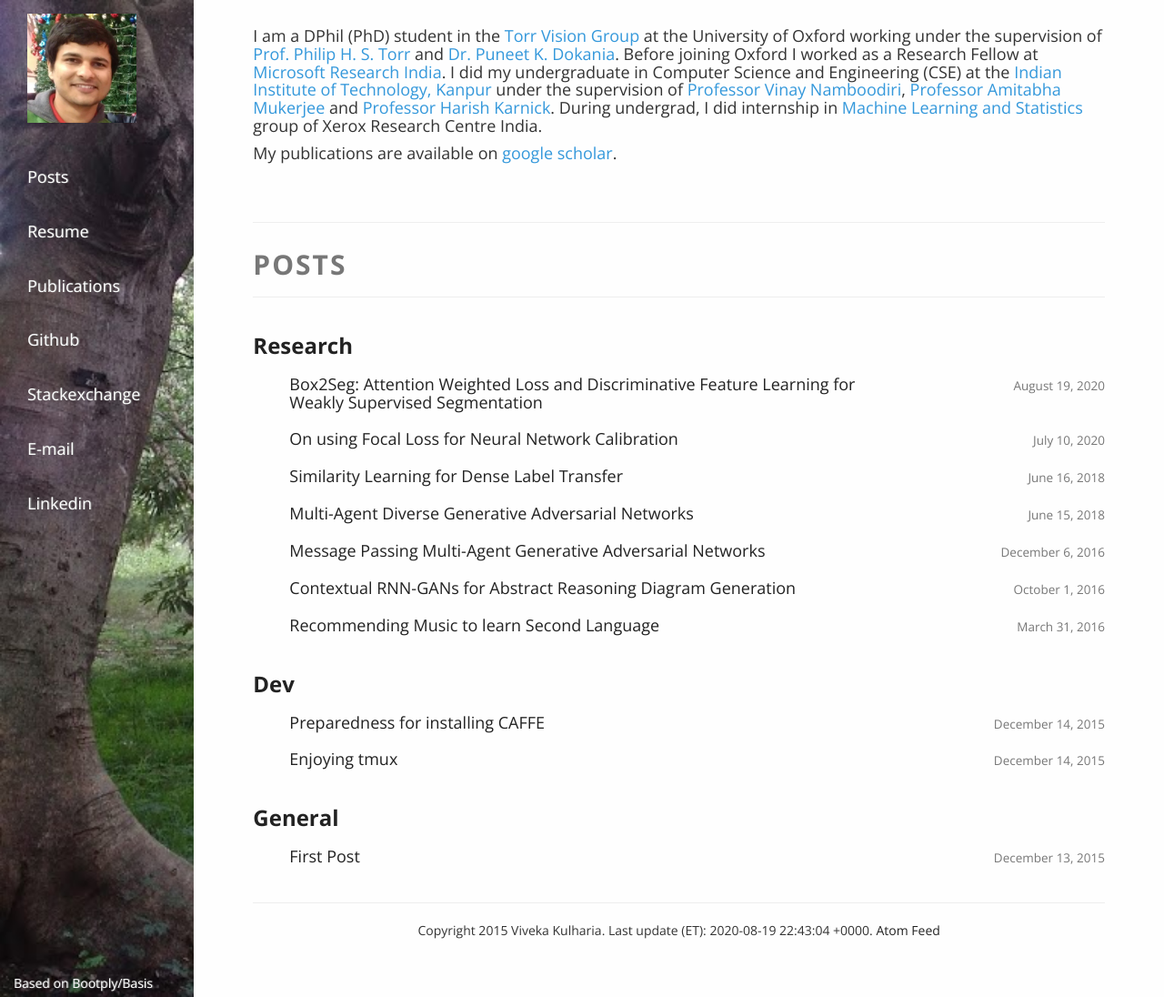
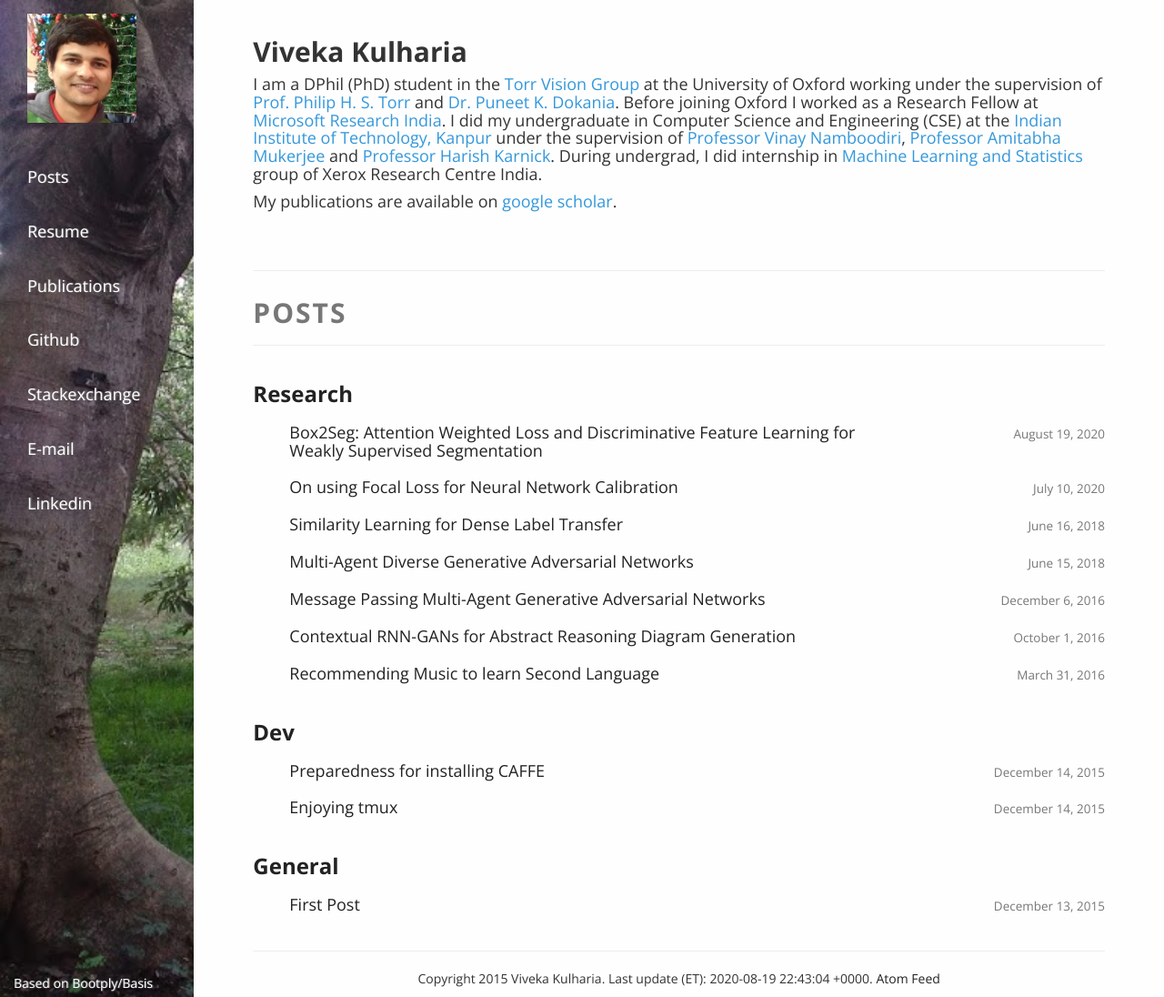
Before and after one commit to vivkul/vivkul.github.io, a Jekyll site: the page built from index.md, in a window 1280 px wide. Shown: the whole page at 91% size. Built offline with Jekyll 4.4.1, drawn with Linux system fonts in a browser that asks for light colours; nearby versions of some CDN libraries; our own code applies the rules of GitHub Pages for plain Markdown files.

Commit message:
Update index.md

```diff
--- a/index.md
+++ b/index.md
@@ -2,7 +2,7 @@
 layout: base
 
 ---
-
+## Viveka Kulharia
 
 #### I am a DPhil (PhD) student in the [<font color="#3498DB">Torr Vision Group</font>](http://www.robots.ox.ac.uk/~tvg/){:target="_blank"} at the University of Oxford working under the supervision of [<font color="#3498DB">Prof. Philip H. S. Torr</font>](http://www.robots.ox.ac.uk/~phst/){:target="_blank"} and [<font color="#3498DB">Dr. Puneet K. Dokania</font>](https://puneetkdokania.github.io/){:target="_blank"}. Before joining Oxford I worked as a Research Fellow at [<font color="#3498DB">Microsoft Research India</font>](https://www.microsoft.com/en-us/research/lab/microsoft-research-india/){:target="_blank"}. I did my undergraduate in Computer Science and Engineering (CSE) at the [<font color="#3498DB">Indian Institute of Technology, Kanpur</font>](http://www.cse.iitk.ac.in/){:target="_blank"} under the supervision of [<font color="#3498DB">Professor Vinay Namboodiri</font>](http://www.cse.iitk.ac.in/users/vinaypn/){:target="_blank"}, [<font color="#3498DB">Professor Amitabha Mukerjee</font>](http://www.cse.iitk.ac.in/users/amit/){:target="_blank"} and [<font color="#3498DB">Professor Harish Karnick</font>](http://www.iitk.ac.in/new/dr-harish-karnick){:target="_blank"}. During undergrad, I did internship in [<font color="#3498DB">Machine Learning and Statistics</font>](http://www.xrci.xerox.com/data-analytics/machine-learning-and-statistics){:target="_blank"} group of Xerox Research Centre India.
 
```
